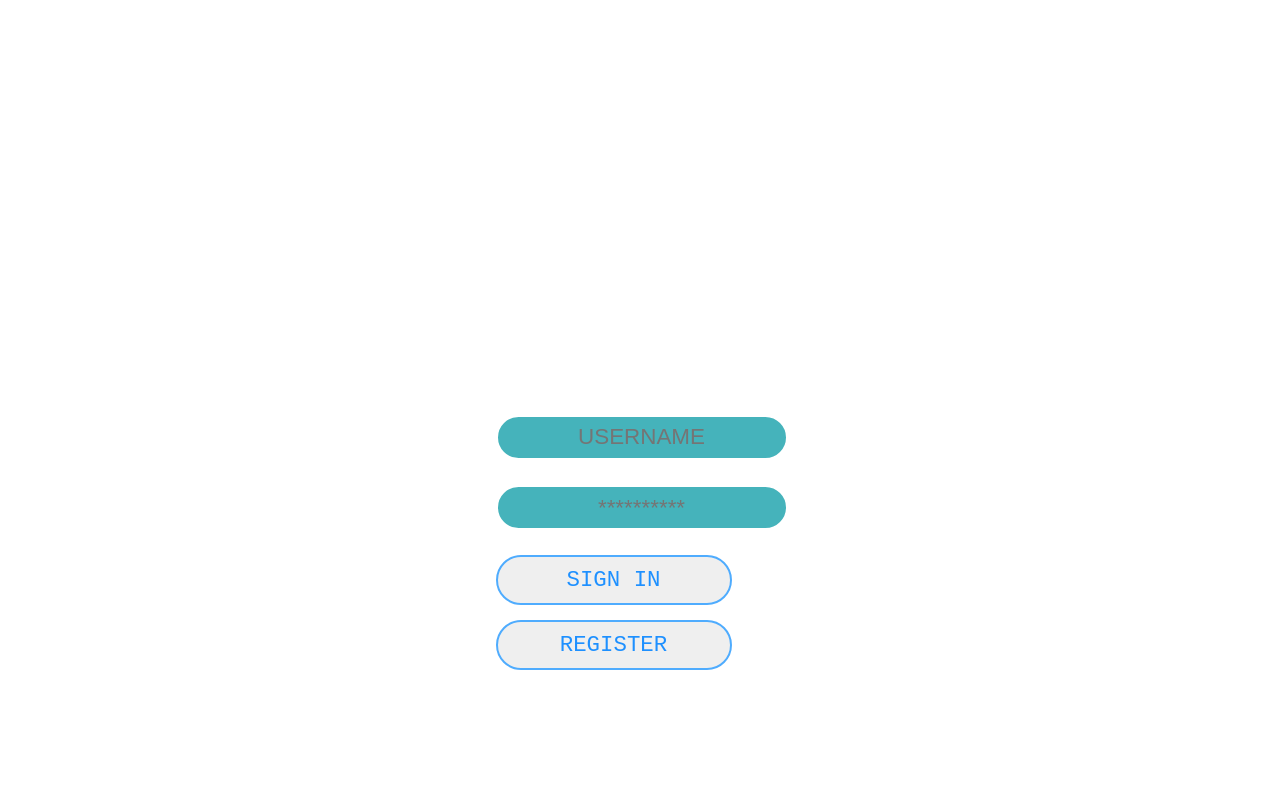
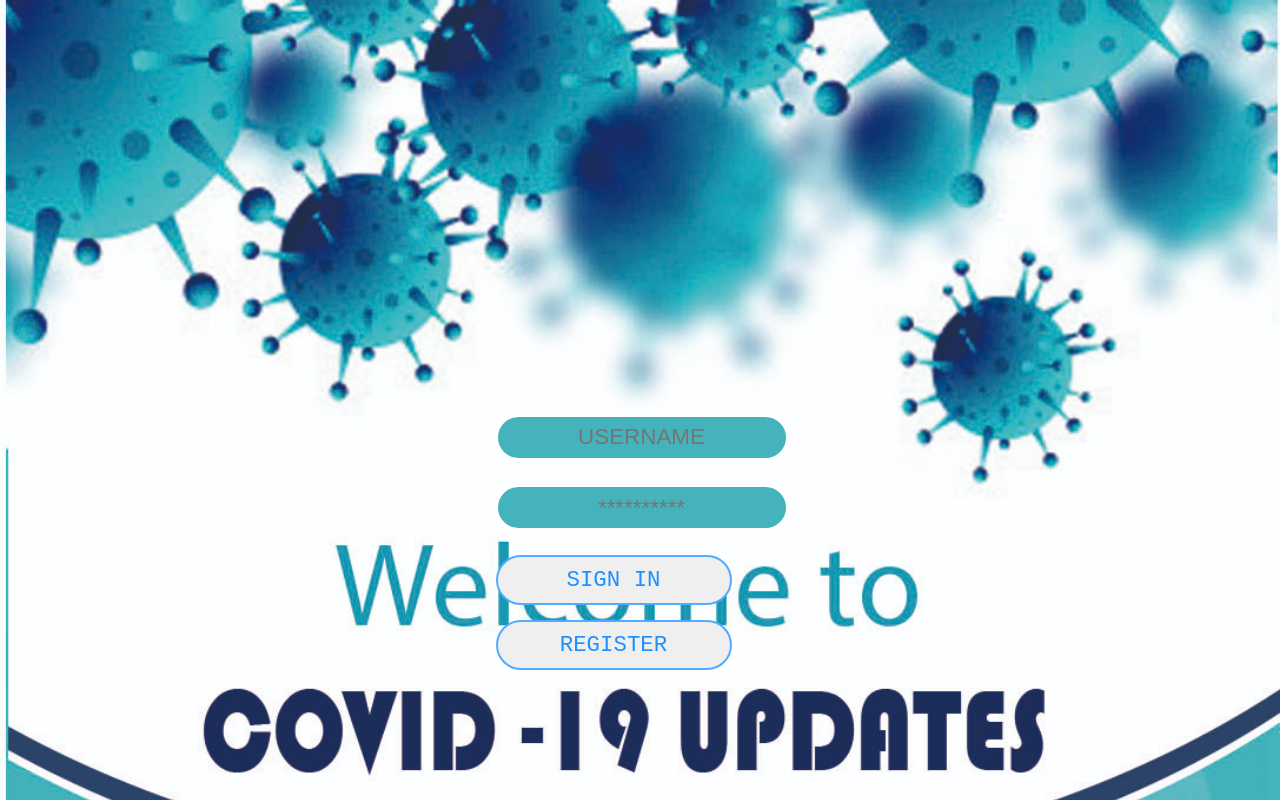
Before and after one commit to kareemmarwan/https-kareemmarwan.github.io-myApp-., a plain HTML site: page index.html in a window 1280 px wide. Drawn offline with Linux system fonts and the light colour scheme.

Commit message:
Update style.css

```diff
--- a/style.css
+++ b/style.css
@@ -9,7 +9,7 @@
 
 
 .container{
-    background-image: url('./ 1-Recovered-Recovered.jpg');
+    background-image: url('./app 1-Recovered-Recovered.jpg');
     background-size:cover;
     background-repeat: no-repeat;
     /* margin-left: 6%; */
```
